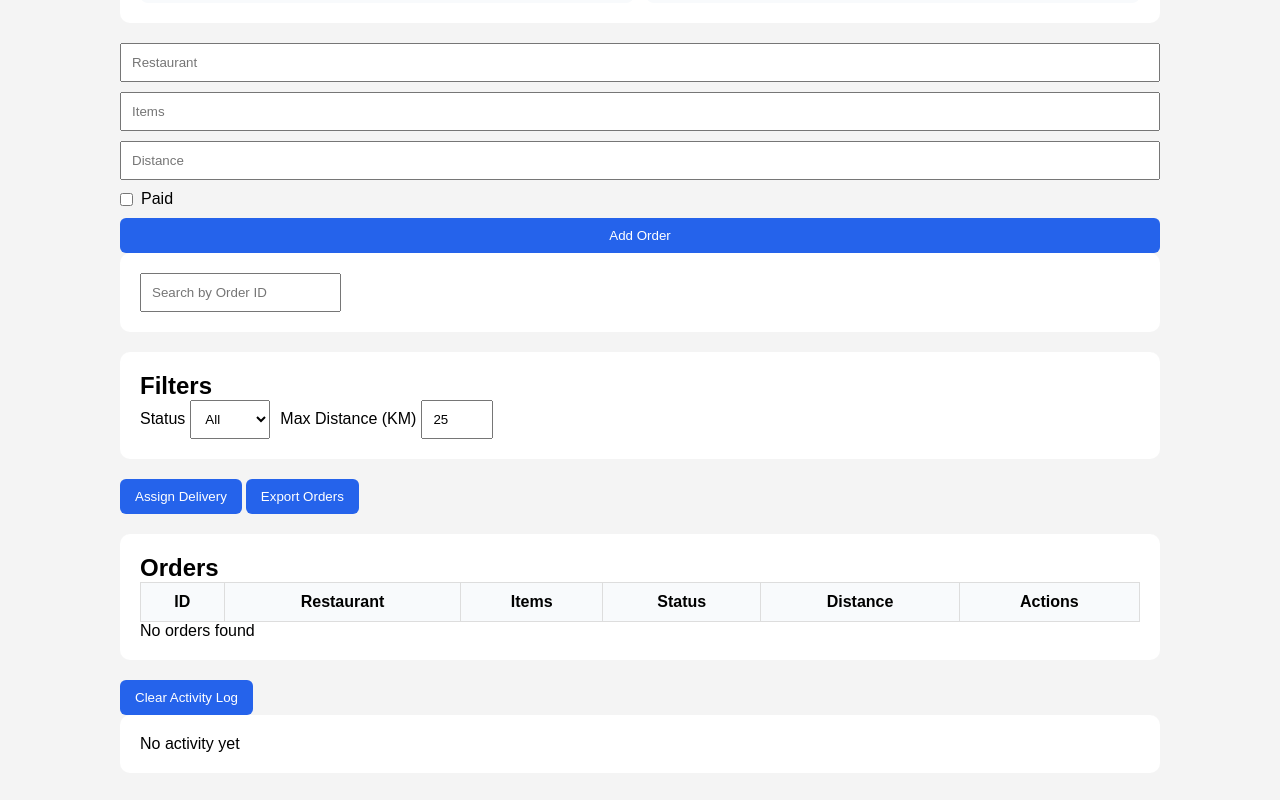
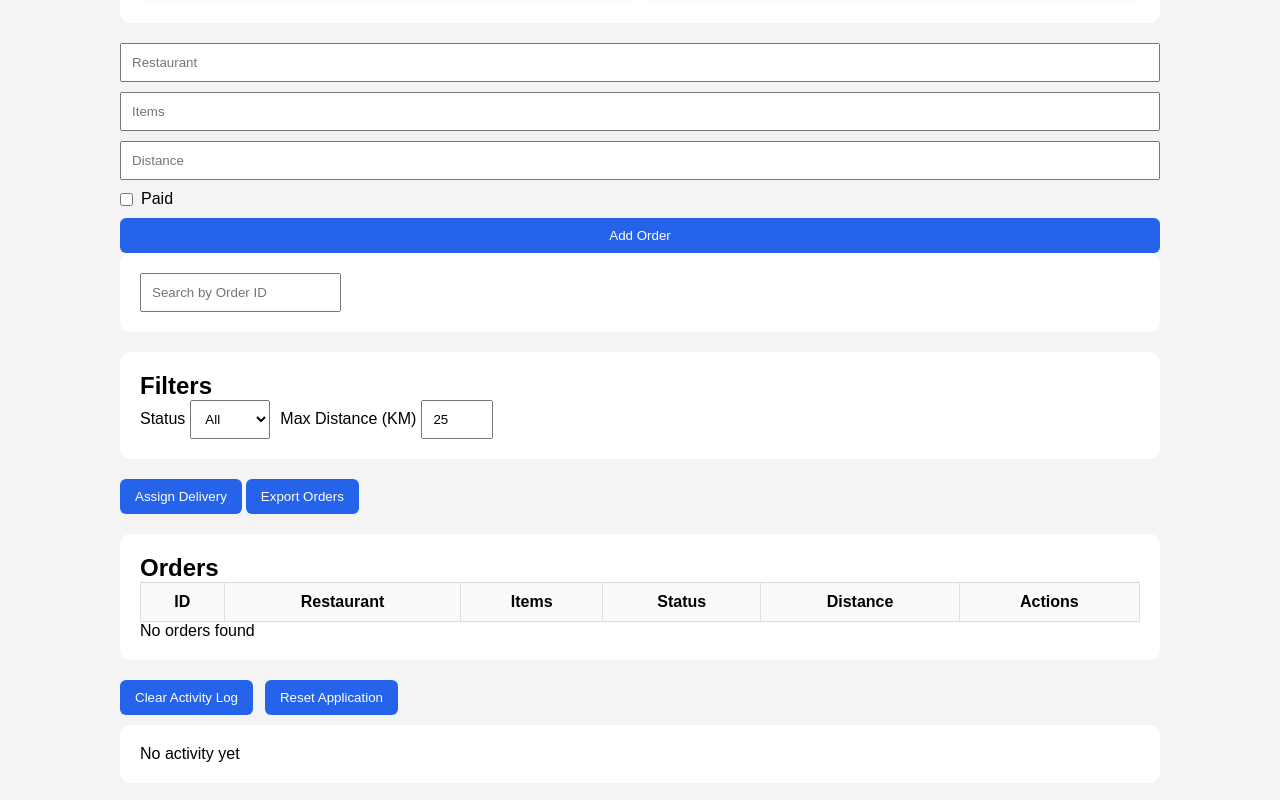
Before and after one commit to prakh0/Food-Delivery-Manager, a React (Vite) app: page / in a window 1280 px wide. Shown: the part 284-1084 px from the top of the page. Built offline with nearby package versions, Linux system fonts and the light colour scheme.

Commit message:
added reset application

```diff
--- a/src/App.jsx
+++ b/src/App.jsx
@@ -103,7 +103,7 @@ const deleteOrder = (orderId) => {
   }
 };
 
-const clearLogs = () => {
+const clearActivityLog = () => {
   if (
     window.confirm(
       "Clear all activity logs?"
@@ -113,6 +113,17 @@ const clearLogs = () => {
     localStorage.removeItem(
       "messages"
     );
+  }
+};
+
+const resetApplication = () => {
+  if (
+    window.confirm(
+      "This will delete all orders and activity logs. Continue?"
+    )
+  ) {
+    localStorage.clear();
+    window.location.reload();
   }
 };
 const exportOrders = () => {
@@ -284,9 +295,15 @@ const exportOrders = () => {
         markAsPaid={markAsPaid}
         deleteOrder={deleteOrder}
       />
-      <button onClick={clearLogs}>
-        Clear Activity Log
-      </button>
+      <div className="activity-buttons">
+        <button onClick={clearActivityLog}>
+          Clear Activity Log
+        </button>
+
+        <button onClick={resetApplication}>
+          Reset Application
+        </button>
+</div>
 
       <OutputPanel messages={messages} />
     </div>
--- a/src/index.css
+++ b/src/index.css
@@ -155,3 +155,10 @@ button:hover {
 .distance-input {
   margin-left: 5px;
 }
+
+.activity-buttons {
+  display: flex;
+  gap: 12px;
+  margin-bottom: 10px;
+  flex-wrap: wrap;
+}
```
